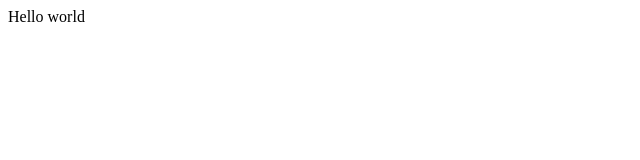
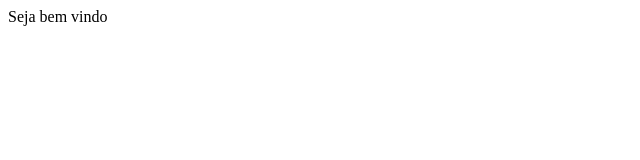
Before and after one commit to Ezequiel10032/Meuprjo, a plain HTML site: page index.html in a window 1280 px wide. Shown: the full height of the page, 0-640 px from the left. Drawn offline with Linux system fonts and the light colour scheme.

Commit message:
Modificações

```diff
--- a/index.html
+++ b/index.html
@@ -9,7 +9,9 @@
 </head>
 
 <body>
-  Hello world
+  Seja bem vindo
+</body>
+
   <script src="script.js"></script>
 </body>
 
```
